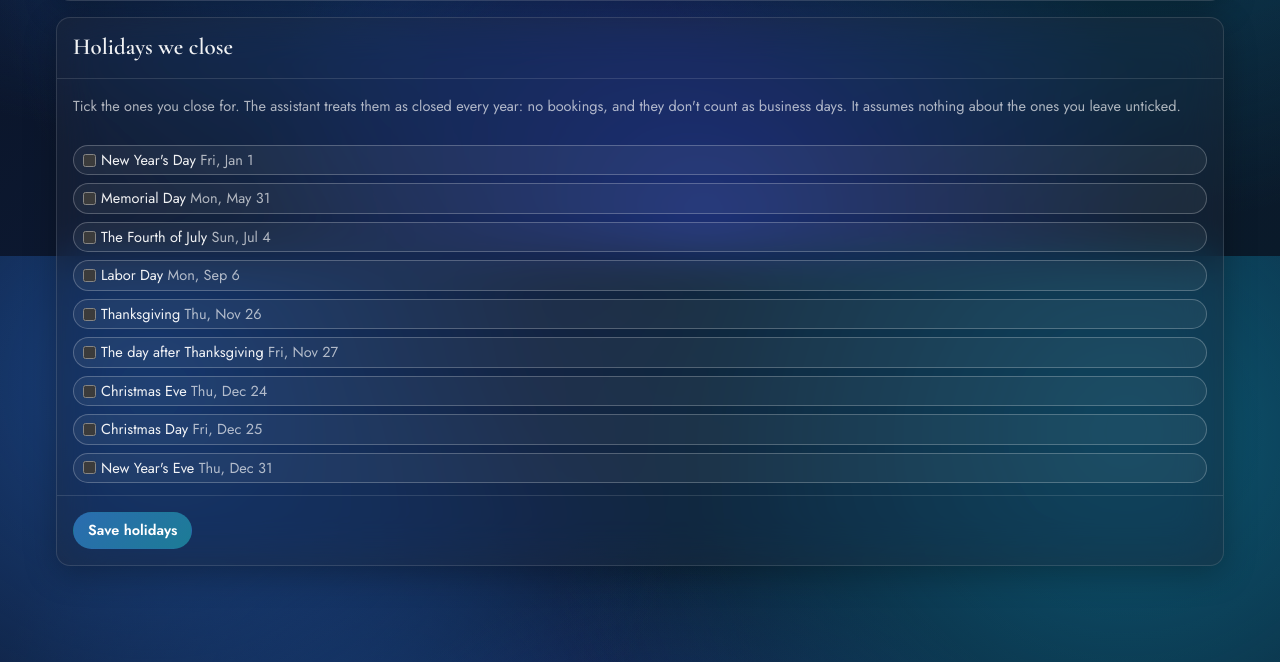
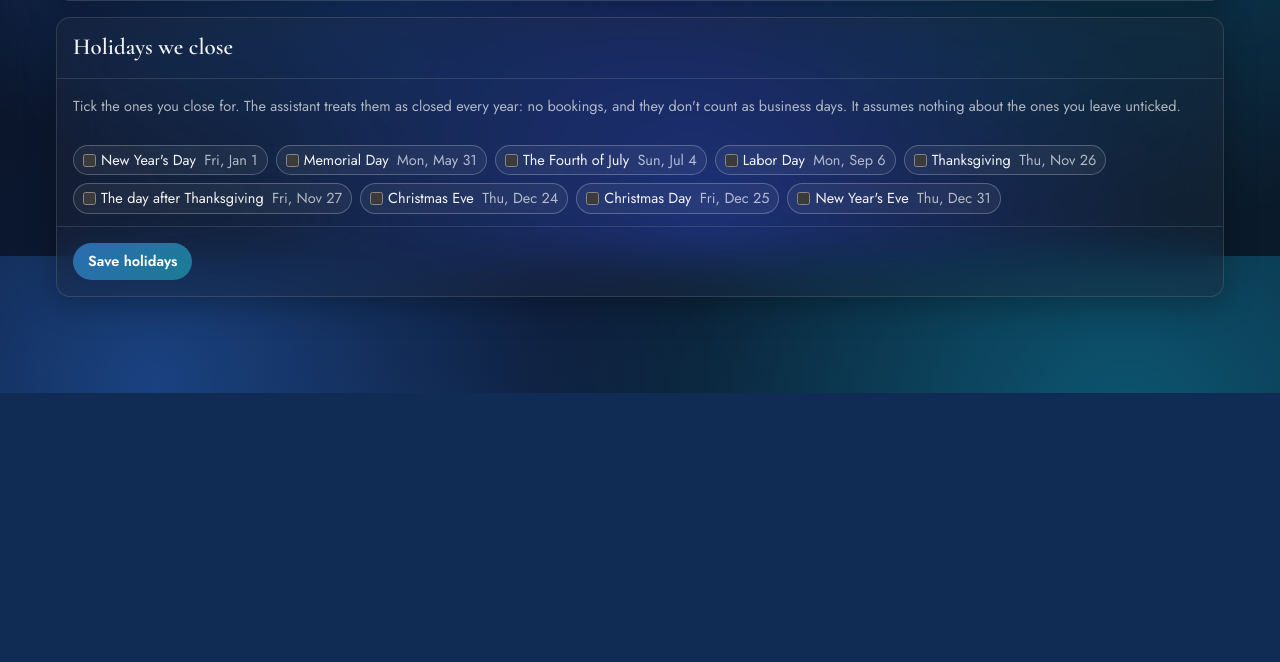
Before and after one commit to Casey2022/Multi-Business-AI-Chatbot, a Flask app: page /admin/business/1/calendar in a window 1280 px wide. Shown: the part 1344-2006 px from the top of the page. After the commit the page ends 1737 px from the top, so only its background shows below. Run offline with Flask 3, Linux system fonts and the light colour scheme; the visitor is signed in with stand-in values (Sample User, id 1); data comes from the database, SQL or seed files in the repository; data that the repository does not hold is empty; some libraries are stand-ins or nearby versions.

Commit message:
Holidays card: chips wrap in a row, not one per line
Seen in the browser: "Holidays we close" showed every chip at the card's
full width, one per line. .field stacks its children in a column and the
chips picked up display:flex, so .holiday-list's wrap did nothing. Now a
row, explicitly, with inline chips and a little room before each date.

Checked in the browser (local, a Ridgeline demo): nine chips in three
rows, Ridgeline's seven ticked; ticking Christmas Eve and unticking Labor
Day, then Save, flashed "Saved…", returned to #holidays, and the ticks
held on a fresh load. No new console errors.

Co-Authored-By: Claude Opus 5.5 <noreply@anthropic.com>

```diff
--- a/static/app.css
+++ b/static/app.css
@@ -859,8 +859,12 @@ table[data-resizable] th { overflow-wrap: anywhere; }
 .chip-check:has(input:checked) { border-color: var(--pen); color: var(--pen);
   background: var(--pen-wash); }
 .chip-check input { margin: 0; }
-/* Calendar page, "Holidays we close": the chips wrap, each with its date. */
-.holiday-list { display: flex; flex-wrap: wrap; gap: 8px; }
+/* Calendar page, "Holidays we close": the chips wrap, each with its date.
+   A row, explicitly: .field stacks its children in a column, which made
+   every chip the card's full width (seen in the browser, 2026-10-20). */
+.holiday-list { display: flex; flex-direction: row; flex-wrap: wrap; gap: 8px; }
+.holiday-list .chip-check { display: inline-flex; }
+.holiday-list .cell-sub { margin-left: 4px; }
 .quota { font-size: var(--text-sm); color: var(--ink-faint); }
 .quota.is-full { color: var(--pending); font-weight: 600; }
 
```
